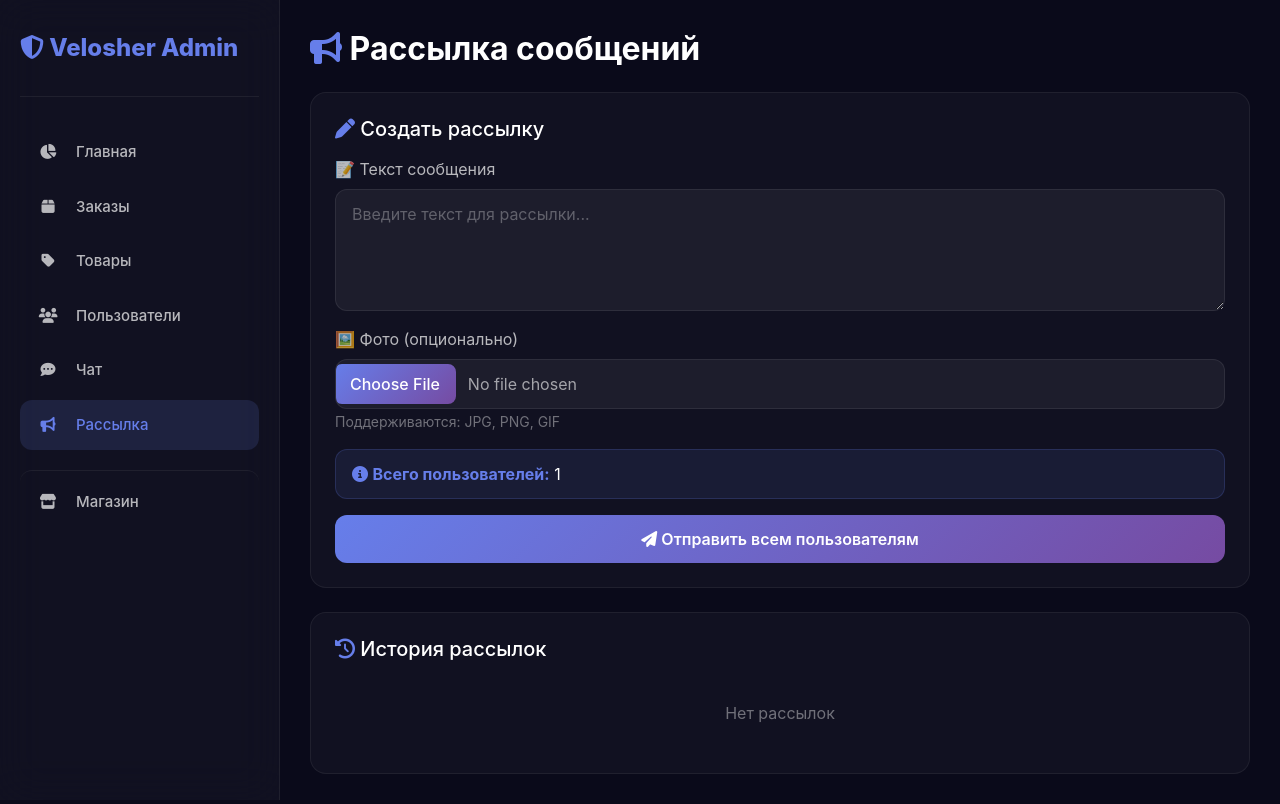
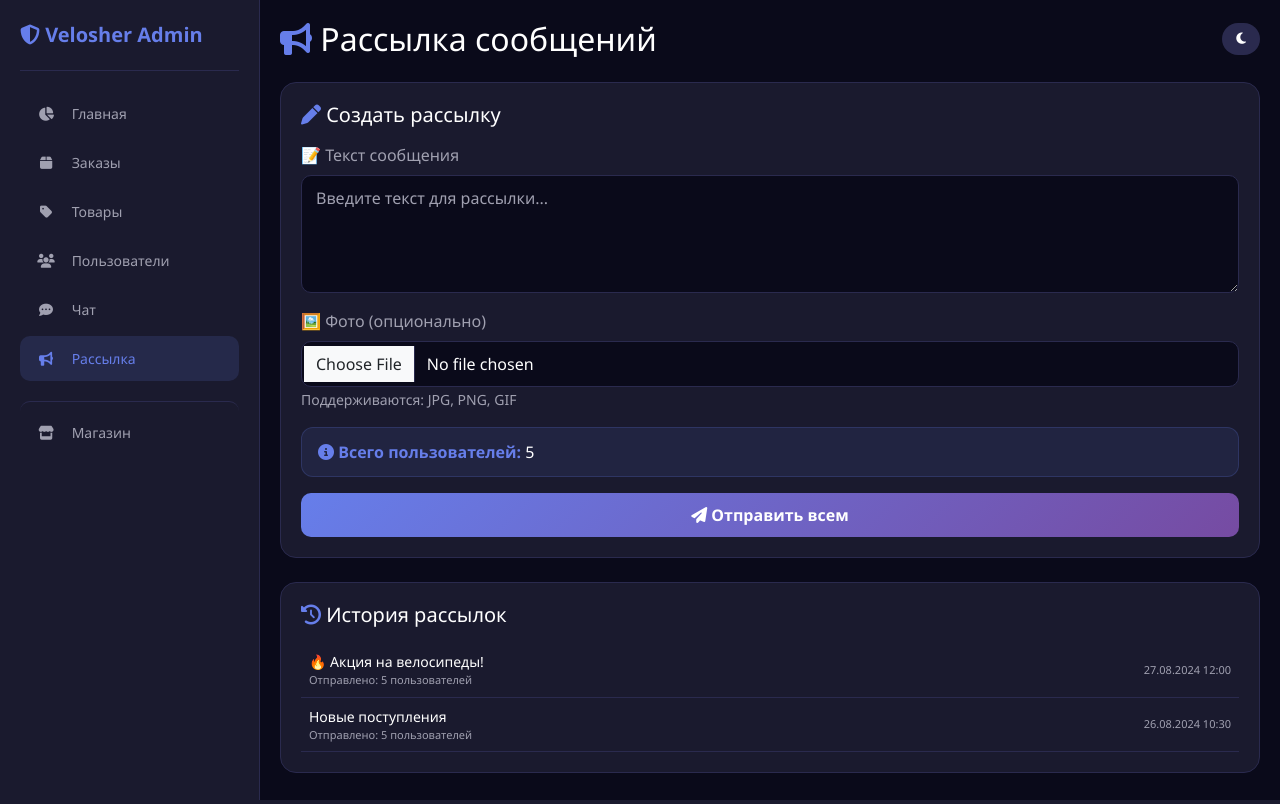
Before and after one commit to Mirzarasulov/velosher, a Flask app: page /admin/broadcast/ in a window 1280 px wide. Run offline with Flask 3, Linux system fonts and the light colour scheme; data comes from the database, SQL or seed files in the repository; data that the repository does not hold is empty.

Commit message:
Update broadcast.html

```diff
--- a/templates/admin/broadcast.html
+++ b/templates/admin/broadcast.html
@@ -3,160 +3,127 @@
 <head>
     <meta charset="UTF-8">
     <meta name="viewport" content="width=device-width, initial-scale=1.0">
-    <title>Рассылка - Админ-панель</title>
+    <title>Рассылка</title>
     <link href="https://cdn.jsdelivr.net/npm/bootstrap@5.3.0/dist/css/bootstrap.min.css" rel="stylesheet">
     <link rel="stylesheet" href="https://cdnjs.cloudflare.com/ajax/libs/font-awesome/6.4.0/css/all.min.css">
     <style>
         * { margin: 0; padding: 0; box-sizing: border-box; }
-        body { font-family: 'Inter', sans-serif; background: #0a0a1a; color: #fff; min-height: 100vh; }
-        .sidebar { position: fixed; top: 0; left: 0; bottom: 0; width: 280px; background: rgba(255,255,255,0.03); backdrop-filter: blur(20px); border-right: 1px solid rgba(255,255,255,0.06); padding: 30px 20px; z-index: 100; }
-        .sidebar .logo { font-size: 24px; font-weight: 800; color: #667eea; padding-bottom: 30px; border-bottom: 1px solid rgba(255,255,255,0.06); margin-bottom: 30px; }
-        .sidebar .nav-item { display: block; padding: 14px 18px; border-radius: 12px; color: rgba(255,255,255,0.7); text-decoration: none; transition: all 0.3s; margin-bottom: 4px; font-weight: 500; font-size: 15px; }
-        .sidebar .nav-item:hover { background: rgba(255,255,255,0.05); color: #fff; }
-        .sidebar .nav-item.active { background: rgba(102,126,234,0.15); color: #667eea; }
-        .sidebar .nav-item i { margin-right: 14px; width: 20px; text-align: center; }
-        .main-content { margin-left: 280px; padding: 30px; }
-        .glass { background: rgba(255,255,255,0.03); border: 1px solid rgba(255,255,255,0.06); border-radius: 16px; padding: 24px; }
-        .form-control { background: rgba(255,255,255,0.05); border: 1px solid rgba(255,255,255,0.08); color: #fff; border-radius: 12px; padding: 12px 16px; }
-        .form-control:focus { background: rgba(255,255,255,0.08); border-color: #667eea; color: #fff; box-shadow: none; }
-        .form-control::placeholder { color: rgba(255,255,255,0.3); }
-        .form-control[type="file"] { padding: 10px; color: rgba(255,255,255,0.6); }
-        .form-control[type="file"]::file-selector-button { background: linear-gradient(135deg, #667eea 0%, #764ba2 100%); border: none; padding: 8px 16px; border-radius: 8px; color: #fff; font-weight: 500; cursor: pointer; }
-        .btn-gradient { background: linear-gradient(135deg, #667eea 0%, #764ba2 100%); color: #fff; border: none; padding: 12px 24px; border-radius: 12px; font-weight: 600; transition: all 0.3s; }
-        .btn-gradient:hover { transform: scale(1.03); box-shadow: 0 8px 25px rgba(102,126,234,0.3); color: #fff; }
+        :root {
+            --bg: #0a0a1a;
+            --card: #1a1a2e;
+            --text: #ffffff;
+            --text-muted: #a0a0b0;
+            --border: #2a2a4e;
+            --primary: #667eea;
+        }
+        body { font-family: 'Segoe UI', sans-serif; background: var(--bg); color: var(--text); min-height: 100vh; }
+        .sidebar {
+            position: fixed; top: 0; left: 0; bottom: 0;
+            width: 260px; background: var(--card); border-right: 1px solid var(--border);
+            padding: 20px; z-index: 100; overflow-y: auto;
+        }
+        .sidebar .logo { font-size: 20px; font-weight: 700; color: var(--primary); padding-bottom: 20px; border-bottom: 1px solid var(--border); margin-bottom: 20px; }
+        .sidebar .nav-item {
+            display: block; padding: 12px 16px; border-radius: 10px;
+            color: var(--text-muted); text-decoration: none;
+            transition: all 0.3s; margin-bottom: 4px; font-size: 14px;
+        }
+        .sidebar .nav-item.active { background: rgba(102,126,234,0.15); color: var(--primary); }
+        .sidebar .nav-item i { margin-right: 12px; width: 20px; text-align: center; }
+        .main-content { margin-left: 260px; padding: 20px; }
+        .glass { background: var(--card); border: 1px solid var(--border); border-radius: 16px; padding: 20px; }
+        .form-control { background: var(--bg); border: 1px solid var(--border); color: var(--text); border-radius: 10px; padding: 10px 14px; }
+        .form-control:focus { border-color: var(--primary); box-shadow: 0 0 0 3px rgba(102,126,234,0.2); color: var(--text); }
+        .form-control::placeholder { color: var(--text-muted); }
+        .btn-gradient { background: linear-gradient(135deg, #667eea 0%, #764ba2 100%); color: white; border: none; padding: 10px 20px; border-radius: 10px; font-weight: 600; transition: all 0.3s; }
+        .btn-gradient:hover { transform: scale(1.02); }
         .btn-gradient:disabled { opacity: 0.5; cursor: not-allowed; }
-        .text-muted-custom { color: rgba(255,255,255,0.4); }
-        .alert-info { background: rgba(102,126,234,0.1); border: 1px solid rgba(102,126,234,0.2); color: #667eea; border-radius: 12px; padding: 12px 16px; }
-        @media (max-width: 768px) { .sidebar { width: 100%; position: relative; padding: 15px; } .main-content { margin-left: 0; padding: 15px; } }
+        .alert-info { background: rgba(102,126,234,0.1); border: 1px solid rgba(102,126,234,0.2); color: var(--primary); border-radius: 12px; padding: 12px 16px; }
+        .theme-toggle { background: var(--border); border: none; color: var(--text); padding: 6px 14px; border-radius: 20px; cursor: pointer; font-size: 13px; transition: all 0.3s; }
+        .theme-toggle:hover { background: var(--primary); }
+        @media (max-width: 768px) {
+            .sidebar { width: 100%; position: relative; padding: 15px; }
+            .main-content { margin-left: 0; padding: 15px; }
+        }
     </style>
 </head>
 <body>
 
     <div class="sidebar">
         <div class="logo"><i class="fas fa-shield-alt"></i> Velosher Admin</div>
-        <a href="/admin/" class="nav-item"><i class="fas fa-chart-pie"></i> Главная</a>
-        <a href="/admin/orders/" class="nav-item"><i class="fas fa-box"></i> Заказы</a>
-        <a href="/admin/products/" class="nav-item"><i class="fas fa-tag"></i> Товары</a>
-        <a href="/admin/users/" class="nav-item"><i class="fas fa-users"></i> Пользователи</a>
-        <a href="/admin/chat/" class="nav-item"><i class="fas fa-comment-dots"></i> Чат</a>
-        <a href="/admin/broadcast/" class="nav-item active"><i class="fas fa-bullhorn"></i> Рассылка</a>
-        <a href="/shop/" class="nav-item" style="margin-top:20px; border-top:1px solid rgba(255,255,255,0.06); padding-top:20px;"><i class="fas fa-store"></i> Магазин</a>
+        <a href="dashboard.html" class="nav-item"><i class="fas fa-chart-pie"></i> Главная</a>
+        <a href="orders.html" class="nav-item"><i class="fas fa-box"></i> Заказы</a>
+        <a href="products.html" class="nav-item"><i class="fas fa-tag"></i> Товары</a>
+        <a href="users.html" class="nav-item"><i class="fas fa-users"></i> Пользователи</a>
+        <a href="chat.html" class="nav-item"><i class="fas fa-comment-dots"></i> Чат</a>
+        <a href="broadcast.html" class="nav-item active"><i class="fas fa-bullhorn"></i> Рассылка</a>
+        <a href="../shop.html" class="nav-item" style="margin-top:20px; border-top:1px solid var(--border); padding-top:20px;"><i class="fas fa-store"></i> Магазин</a>
     </div>
 
     <div class="main-content">
-        <h2 class="mb-4 fw-bold" style="color:#fff;">
-            <i class="fas fa-bullhorn" style="color:#667eea;"></i> Рассылка сообщений
-        </h2>
+        <div class="d-flex justify-content-between align-items-center mb-4">
+            <h2 class="mb-0" style="color:var(--text);"><i class="fas fa-bullhorn" style="color:var(--primary);"></i> Рассылка сообщений</h2>
+            <button class="theme-toggle" onclick="toggleTheme()"><i class="fas fa-moon" id="themeIcon"></i></button>
+        </div>
 
         <div class="glass mb-4">
-            <h5 class="mb-3" style="color:#fff;">
-                <i class="fas fa-pen" style="color:#667eea;"></i> Создать рассылку
-            </h5>
-            <form id="broadcastForm" enctype="multipart/form-data">
+            <h5 style="color:var(--text);"><i class="fas fa-pen" style="color:var(--primary);"></i> Создать рассылку</h5>
+            <form class="mt-3">
                 <div class="mb-3">
-                    <label class="form-label" style="color:rgba(255,255,255,0.7);">📝 Текст сообщения</label>
-                    <textarea class="form-control" id="broadcastMessage" rows="4" placeholder="Введите текст для рассылки..." required></textarea>
+                    <label class="form-label" style="color:var(--text-muted);">📝 Текст сообщения</label>
+                    <textarea class="form-control" rows="4" placeholder="Введите текст для рассылки..." required></textarea>
                 </div>
                 <div class="mb-3">
-                    <label class="form-label" style="color:rgba(255,255,255,0.7);">🖼️ Фото (опционально)</label>
-                    <input type="file" class="form-control" id="broadcastImage" accept="image/*">
-                    <small class="text-muted-custom">Поддерживаются: JPG, PNG, GIF</small>
+                    <label class="form-label" style="color:var(--text-muted);">🖼️ Фото (опционально)</label>
+                    <input type="file" class="form-control" accept="image/*">
+                    <small class="text-muted-custom" style="color:var(--text-muted);">Поддерживаются: JPG, PNG, GIF</small>
                 </div>
                 <div class="mb-3">
                     <div class="alert-info alert">
                         <i class="fas fa-info-circle"></i>
-                        <strong>Всего пользователей:</strong> <span id="totalUsers" style="color:#fff;">0</span>
+                        <strong>Всего пользователей:</strong> <span style="color:var(--text);">5</span>
                     </div>
                 </div>
-                <button type="submit" class="btn-gradient w-100" id="sendBtn">
-                    <i class="fas fa-paper-plane"></i> Отправить всем пользователям
-                </button>
+                <button type="submit" class="btn-gradient w-100"><i class="fas fa-paper-plane"></i> Отправить всем</button>
             </form>
         </div>
 
         <div class="glass">
-            <h5 class="mb-3" style="color:#fff;">
-                <i class="fas fa-history" style="color:#667eea;"></i> История рассылок
-            </h5>
-            <div id="broadcastHistory">
-                <div class="text-center py-4 text-muted-custom">Загрузка...</div>
+            <h5 style="color:var(--text);"><i class="fas fa-history" style="color:var(--primary);"></i> История рассылок</h5>
+            <div class="mt-3">
+                <div class="d-flex justify-content-between align-items-center p-2" style="border-bottom:1px solid var(--border);">
+                    <div><div style="font-size:14px; color:var(--text);">🔥 Акция на велосипеды!</div><div style="font-size:11px; color:var(--text-muted);">Отправлено: 5 пользователей</div></div>
+                    <div style="font-size:11px; color:var(--text-muted);">27.08.2024 12:00</div>
+                </div>
+                <div class="d-flex justify-content-between align-items-center p-2" style="border-bottom:1px solid var(--border);">
+                    <div><div style="font-size:14px; color:var(--text);">Новые поступления</div><div style="font-size:11px; color:var(--text-muted);">Отправлено: 5 пользователей</div></div>
+                    <div style="font-size:11px; color:var(--text-muted);">26.08.2024 10:30</div>
+                </div>
             </div>
         </div>
     </div>
 
     <script>
-        async function loadUserCount() {
-            try {
-                const res = await fetch('/api/users');
-                const data = await res.json();
-                document.getElementById('totalUsers').textContent = data.users ? data.users.length : 0;
-            } catch(e) { console.error(e); }
+        function toggleTheme() {
+            const root = document.documentElement;
+            const currentBg = getComputedStyle(root).getPropertyValue('--bg').trim();
+            const isDark = currentBg === '#0a0a1a';
+            if (isDark) {
+                root.style.setProperty('--bg', '#f0f2f5');
+                root.style.setProperty('--card', '#ffffff');
+                root.style.setProperty('--text', '#2d3436');
+                root.style.setProperty('--text-muted', '#6c757d');
+                root.style.setProperty('--border', '#e0e0e0');
+                document.getElementById('themeIcon').className = 'fas fa-sun';
+            } else {
+                root.style.setProperty('--bg', '#0a0a1a');
+                root.style.setProperty('--card', '#1a1a2e');
+                root.style.setProperty('--text', '#ffffff');
+                root.style.setProperty('--text-muted', '#a0a0b0');
+                root.style.setProperty('--border', '#2a2a4e');
+                document.getElementById('themeIcon').className = 'fas fa-moon';
+            }
         }
-
-        document.getElementById('broadcastForm').addEventListener('submit', async function(e) {
-            e.preventDefault();
-            const btn = document.getElementById('sendBtn');
-            btn.disabled = true;
-            btn.innerHTML = '<i class="fas fa-spinner fa-spin"></i> Отправка...';
-
-            const formData = new FormData();
-            formData.append('message', document.getElementById('broadcastMessage').value);
-            const image = document.getElementById('broadcastImage').files[0];
-            if (image) formData.append('image', image);
-
-            try {
-                const res = await fetch('/api/broadcast/send', { method: 'POST', body: formData });
-                const data = await res.json();
-                if (data.success) {
-                    alert(`✅ Рассылка отправлена!\n\nОтправлено: ${data.sent} из ${data.total} пользователей`);
-                    this.reset();
-                    loadBroadcasts();
-                    loadUserCount();
-                } else {
-                    alert('❌ Ошибка: ' + (data.error || 'Неизвестная ошибка'));
-                }
-            } catch(e) {
-                alert('❌ Ошибка отправки');
-            } finally {
-                btn.disabled = false;
-                btn.innerHTML = '<i class="fas fa-paper-plane"></i> Отправить всем пользователям';
-            }
-        });
-
-        async function loadBroadcasts() {
-            try {
-                const res = await fetch('/api/broadcasts');
-                const data = await res.json();
-                let html = '';
-                if (data.broadcasts && data.broadcasts.length > 0) {
-                    data.broadcasts.forEach(b => {
-                        const imgHtml = b.image ? `<img src="${b.image}" style="max-width:100px; max-height:60px; border-radius:8px; object-fit:cover;">` : '📝';
-                        html += `
-                            <div class="d-flex justify-content-between align-items-center p-2" style="border-bottom:1px solid rgba(255,255,255,0.05);">
-                                <div style="flex:1;">
-                                    <div style="font-size:14px; color:rgba(255,255,255,0.7);">${b.message || 'Без текста'}</div>
-                                    <div style="font-size:11px; color:rgba(255,255,255,0.3);">
-                                        Отправлено: ${b.sent_to || 0} пользователей
-                                    </div>
-                                    <div style="font-size:11px; color:rgba(255,255,255,0.2);">
-                                        ${b.created_at ? b.created_at.slice(0,16) : ''}
-                                    </div>
-                                </div>
-                                <div>${imgHtml}</div>
-                            </div>
-                        `;
-                    });
-                } else {
-                    html = '<div class="text-center py-4 text-muted-custom">Нет рассылок</div>';
-                }
-                document.getElementById('broadcastHistory').innerHTML = html;
-            } catch(e) { console.error(e); }
-        }
-
-        document.addEventListener('DOMContentLoaded', function() {
-            loadUserCount();
-            loadBroadcasts();
-        });
     </script>
 </body>
 </html>
```
